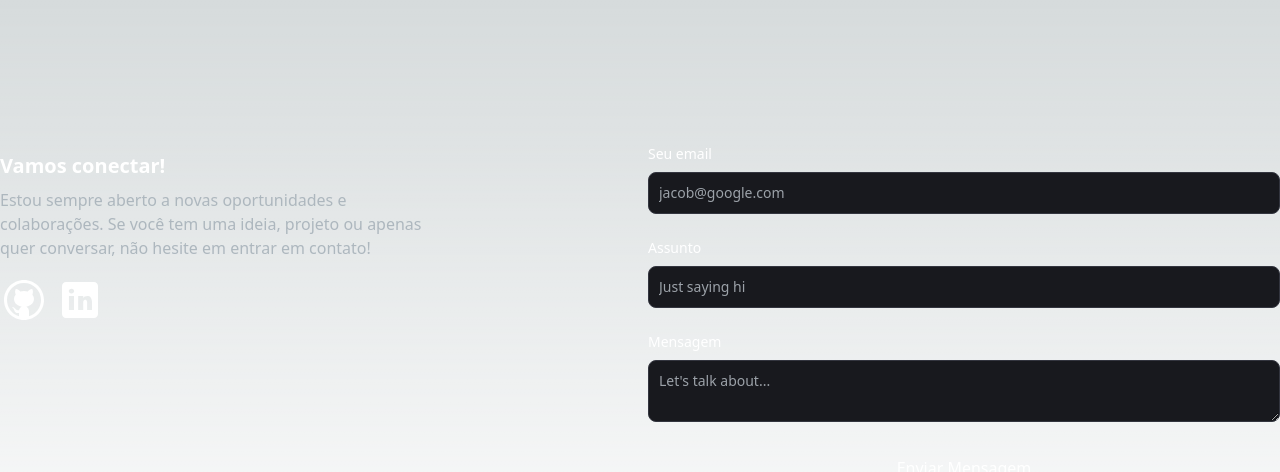
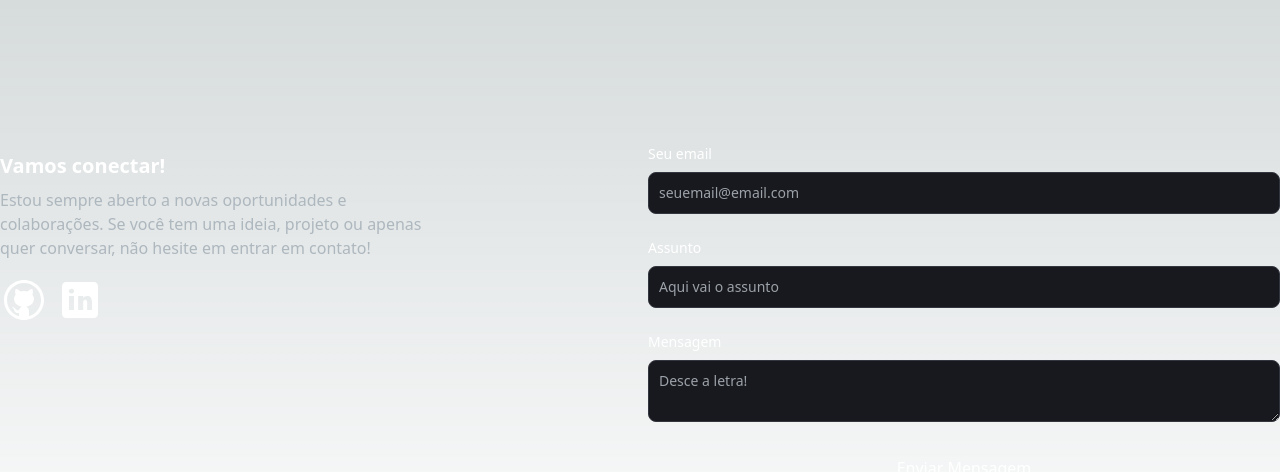
Before and after one commit to sadpreduu/sad-portifolio, a Next.js app: page /components/EmailSection in a window 1280 px wide. Shown: the top 472 px of the page. Built offline with nearby package versions, Linux system fonts and the light colour scheme; a web font is replaced by a local one.

Commit message:
chore: updatated placeholders for email boxes

```diff
--- a/src/pages/components/EmailSection.jsx
+++ b/src/pages/components/EmailSection.jsx
@@ -54,10 +54,10 @@ const EmailSection = () => {
           Estou sempre aberto a novas oportunidades e colaborações. Se você tem uma ideia, projeto ou apenas quer conversar, não hesite em entrar em contato!
         </p>
         <div className="socials flex flex-row gap-2">
-          <Link href="github.com">
+          <Link href="https://github.com/sadpreduu" target="_blank" rel="noopener noreferrer">
             <Image src={GithubIcon} alt="Github Icon" />
           </Link>
-          <Link href="linkedin.com">
+          <Link href="https://linkedin.com/in/pedro-ca" target="_blank" rel="noopener noreferrer">
             <Image src={LinkedinIcon} alt="Linkedin Icon" />
           </Link>
         </div>
@@ -82,7 +82,7 @@ const EmailSection = () => {
                 id="email"
                 required
                 className="bg-[#18191E] border border-[#33353F] placeholder-[#9CA2A9] text-gray-100 text-sm rounded-lg block w-full p-2.5"
-                placeholder="jacob@google.com"
+                placeholder="seuemail@email.com"
               />
             </div>
             <div className="mb-6">
@@ -98,7 +98,7 @@ const EmailSection = () => {
                 id="subject"
                 required
                 className="bg-[#18191E] border border-[#33353F] placeholder-[#9CA2A9] text-gray-100 text-sm rounded-lg block w-full p-2.5"
-                placeholder="Just saying hi"
+                placeholder="Aqui vai o assunto"
               />
             </div>
             <div className="mb-6">
@@ -112,7 +112,7 @@ const EmailSection = () => {
                 name="message"
                 id="message"
                 className="bg-[#18191E] border border-[#33353F] placeholder-[#9CA2A9] text-gray-100 text-sm rounded-lg block w-full p-2.5"
-                placeholder="Let's talk about..."
+                placeholder="Desce a letra!"
               />
             </div>
             <button
--- a/src/pages/components/HeroSection.jsx
+++ b/src/pages/components/HeroSection.jsx
@@ -62,9 +62,9 @@ const HeroSection = () => {
                 <div className="col-span-5 place-self-center mt-4 lg:mt-0">
                     <div className="rounded-full bg-[#181818] w-[250px] h-[250px] lg:w-[350px] lg:h-[350px] relative">
                         <Image
-                            src="/images/rounded-sadp3.png"
+                            src="/images/pedroca-3d.png"
                             alt="hero image"
-                            className="absolute transform -translate-x-1/2 -translate-y-1/2 top-1/2 left-1/2 "
+                            className="absolute transform -translate-x-1/2 -translate-y-1/2 top-1/2 left-1/2 rounded-full"
                             width={300}
                             height={300}
                         />
```
